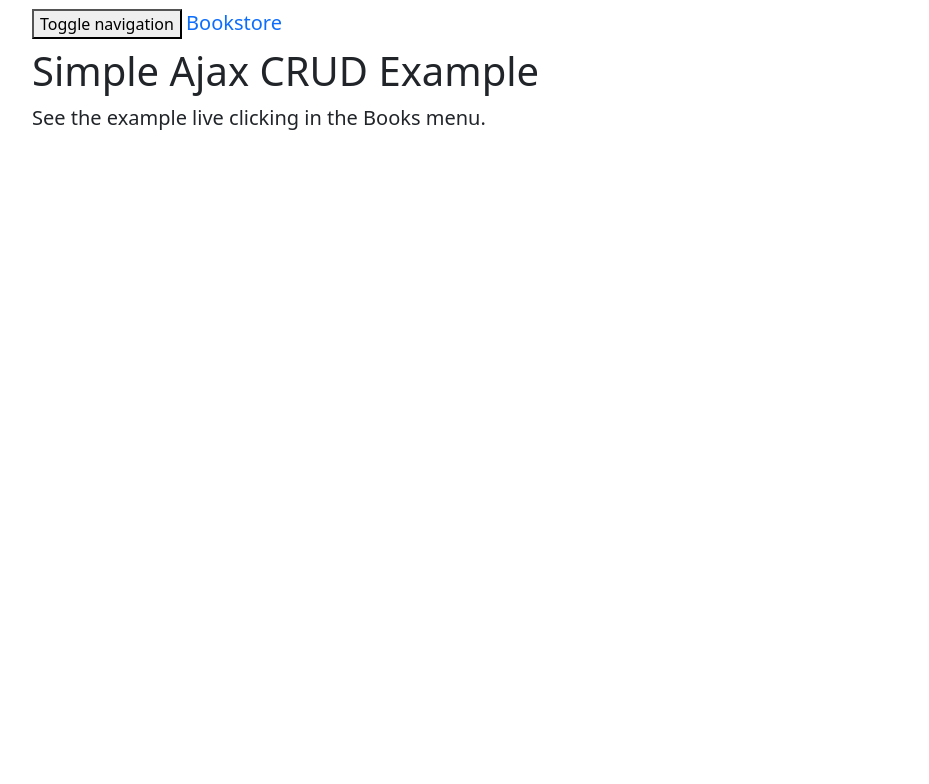
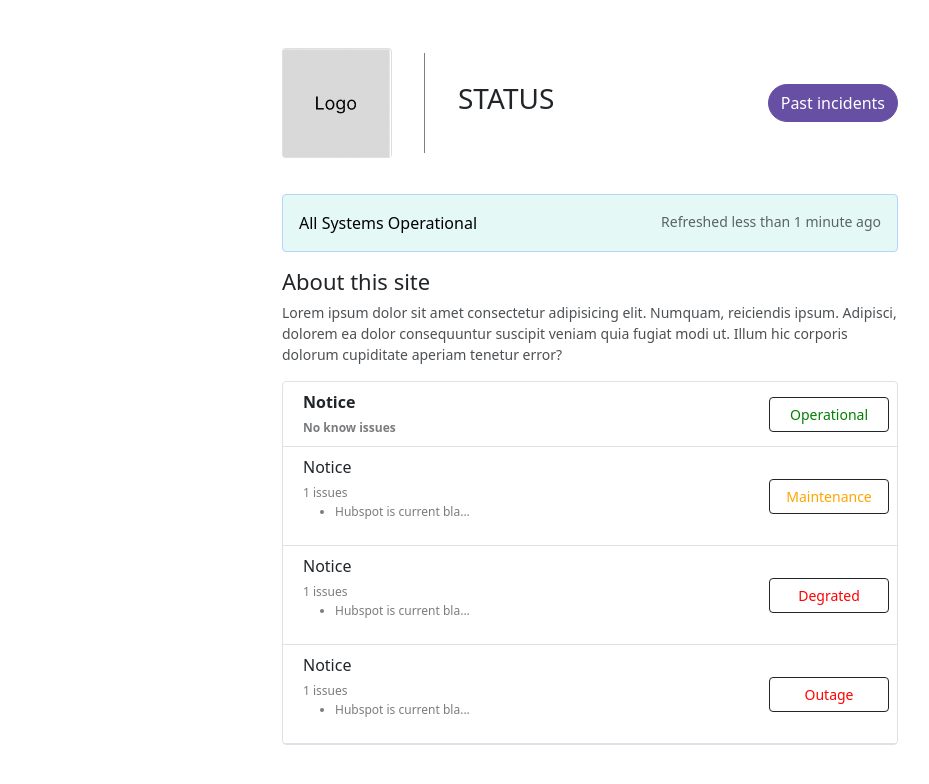
Before and after one commit to viettaiii/book-django-ajax, a Django app: template templates/home.html in a window 1280 px wide. Shown: the top 784 px of the page, without its empty margins (50-979 px from the left). Run offline with Django 5.2, Linux system fonts and the light colour scheme; the template is opened without the code that fills it, so the values that code supplies are empty; some libraries are stand-ins or nearby versions.

Commit message:
feat(Template html): Add template hmtl

```diff
--- a/backend/urls.py
+++ b/backend/urls.py
@@ -1,7 +1,12 @@
 from django.contrib import admin
 from django.urls import path, include
+from django.views.generic import TemplateView
 
 urlpatterns = [
     path('admin/', admin.site.urls),
     path('books/', include('books.urls')),
+    path('', TemplateView.as_view(template_name='home.html'), name='home'),
+    path('history/', TemplateView.as_view(template_name='history.html'), name='history'),
+    path('detail/', TemplateView.as_view(template_name='detail.html'), name='detail'),
+    path('detail/', TemplateView.as_view(template_name='detail.html'), name='detail'),
 ]
--- /dev/null
+++ b/books/static/styles/index.css
@@ -0,0 +1,217 @@
+/* Default font size */
+.fs-7 {
+    font-size: 16px;
+}
+.fs-8 {
+    font-size: 14px;
+}
+.fs-9 {
+    font-size: 12px;
+}
+
+/* Default btn */
+
+.btn:focus {
+    box-shadow: 0 0 0 0.25rem transparent!important;
+}
+
+/* default margin */
+
+.mx-6 {
+    margin-left: 30px!important ;
+    margin-right: 30px!important ;
+}
+.mx-7 {
+    margin-left: 50px!important ;
+    margin-right: 50px!important ;
+}
+.mx-8 {
+    margin-left: 70px!important ;
+    margin-right: 70px!important ;
+}
+
+
+
+
+/* HOME PAGE */
+/* Header */
+.header {
+    height: 110px;
+}
+
+.header__logo {
+    width: 110px;
+    height: 110px;
+}
+
+.header__status {
+    text-transform: uppercase;
+}
+
+.header__btn {
+    background-color: #6750A4!important;
+    border-radius: 60px!important;
+    border-color:  #6750A4!important;
+}
+
+.header__vertical-line {
+    border-left: 1px solid black; /* Đường gạch đứng */
+    height: 100px; /* Chiều cao của đường gạch */
+    width: 2px;
+    margin: 0px 24px;
+    opacity: 0.5;
+}
+
+/* Alert */
+.alert-custom {
+    margin: 36px 0px;
+    background-color: #E4F8F6!important;
+
+
+}
+
+.alert-custom span {
+    color:black!important;
+}
+.alert-custom span:nth-child(2) {
+    font-size: 14px;
+    opacity: 0.6;
+}
+.alert-custom span {
+    color:black!important;
+}
+
+
+/* About this-site */
+
+.about-this-site {
+
+}
+
+.about-this-site__title {
+    font-size: 22px;
+}
+
+.about-this-site__content {
+    opacity: 0.8;
+    font-size: 14px;
+}
+
+/* List items */
+
+.items {
+
+}
+
+.items__item {
+
+}
+
+/* Default item */
+.items__item__default__notice {
+    font-weight: bold;
+}
+
+.items__item__default__log {
+    font-size: 12px;
+    opacity: 0.6;
+}
+
+.items__item__default__log ul li {
+    font-size: 12px;
+    opacity: 1!important;
+    font-weight: 400;
+}
+
+
+/* operational item */
+.items__item__operational__icon {
+    color: green;
+}
+
+
+/* maintenance item */
+.items__item__maintenance__icon {
+    color: orange;
+}
+
+
+/* maintenance item */
+.items__item__degrated__icon {
+    color: orange;
+}
+/* partial outage item */
+.items__item__partial-outage__icon {
+    color: red;
+}
+
+
+
+
+
+
+/* Btn custom */
+.btn-operational {
+    color:green!important;
+    width: 120px;
+    font-size: 14px!important;
+
+}
+.btn-maintenance {
+    color:orange!important;
+    width: 120px;
+    font-size: 14px!important;
+
+}
+.btn-degrated {
+    color:orange!important;
+    width: 120px;
+    font-size: 14px!important;
+
+}
+.btn-partial-outage {
+    color:red!important;
+    width: 120px;
+    font-size: 14px!important;
+}
+
+
+
+/* ====== History page ====== */
+
+#history__search {
+    padding: 10px;
+    margin-top: -6px;
+    border: 0;
+    border-radius: 0;
+    background: #f1f1f1;
+  }
+
+
+
+/* History items */
+
+.history-item {
+    margin-bottom: 50px ;
+}
+
+.history-item h3 {
+    font-size: 22px;
+    margin: 10px 0px;
+}
+
+.history-item__title {
+    background-color: transparent!important;
+    font-weight: bold;
+    font-size: 20px;
+}
+
+.history-item__desc {
+    font-size: 14px;
+
+}
+
+.history-item__date {
+    font-size: 12px;
+    color:rgba(128, 128, 128, 0.8)!important;
+}
--- a/books/urls.py
+++ b/books/urls.py
@@ -1,10 +1,10 @@
 from django.urls import path
 from . import views
-from django.views.generic import TemplateView
+
 
 # path: /books/
 urlpatterns = [
-    path('', TemplateView.as_view(template_name='home.html'), name='home'),
+
     path('', views.book_list, name='book_list'),
     path('create/', views.book_create, name='book_create'),
     path('update/<int:pk>/', views.book_update, name='book_update'),
--- a/templates/base.html
+++ b/templates/base.html
@@ -5,6 +5,7 @@
     <meta http-equiv="X-UA-Compatible" content="IE=edge">
     <meta name="viewport" content="width=device-width, initial-scale=1">
     <title>Bookstore - Simple is Better Than Complex</title>
+    <link href="{% static 'styles/index.css' %}" rel="stylesheet">
     <link href="{% static 'css/bootstrap.min.css' %}" rel="stylesheet">
     <!--[if lt IE 9]>
       <script src="https://oss.maxcdn.com/html5shiv/3.7.3/html5shiv.min.js"></script>
@@ -12,11 +13,11 @@
     <![endif]-->
   </head>
   <body>
-    {% include 'includes/header.html' %}
-    <div class="container">
+    {% block header %}
+      {% include 'includes/header.html' %}
+    {% endblock %}
       {% block content %}
       {% endblock %}
-    </div>
     <script src="{% static 'js/jquery-3.1.1.min.js' %}"></script>
     <script src="{% static 'js/bootstrap.min.js' %}"></script>
     {% block javascript %}
--- a/templates/home.html
+++ b/templates/home.html
@@ -1,7 +1,137 @@
 {% extends 'base.html' %}
+{% block content %}
+ <!-- Aleart -->
+ <div class='container w-50'>
+ <div
+ class="alert alert-primary d-flex justify-content-between alert-custom"
+ role="alert"
+>
+ <span>All Systems Operational</span>
+ <span>Refreshed less than 1 minute ago</span>
+</div>
 
-{% block content %}
-  <h1 class="page-header">Simple Ajax CRUD Example</h1>
+<!-- About this site -->
+<div class="about-this-site">
+ <h2 class="about-this-site__title">About this site</h2>
+ <p class="about-this-site__content">
+   Lorem ipsum dolor sit amet consectetur adipisicing elit. Numquam,
+   reiciendis ipsum. Adipisci, dolorem ea dolor consequuntur suscipit
+   veniam quia fugiat modi ut. Illum hic corporis dolorum cupiditate
+   aperiam tenetur error?
+ </p>
+</div>
 
-  <p class="lead">See the example live clicking in the Books menu.</p>
-{% endblock %}
+<!-- List items -->
+<div class="items border rounded">
+ <!-- Item operational-->
+ <div
+   class="d-flex justify-content-between align-items-center px-2 border-bottom items_item__operational"
+ >
+   <div class="p-2 d-flex gap-1">
+     <span class="items__item__operational__icon"
+       ><i class="fa-solid fa-circle-check"></i
+     ></span>
+     <div class="items__item__default__notice">
+       <span>
+         <!-- Icon -->
+         Notice
+       </span>
+       <br />
+       <span class="items__item__default__log"> No know issues </span>
+     </div>
+   </div>
+   <div>
+     <button class="btn btn-outline-dark btn-operational">
+       Operational
+     </button>
+   </div>
+ </div>
+ <!-- Item maintenance-->
+ <div
+   class="d-flex justify-content-between align-items-center px-2 border-bottom"
+ >
+   <div class="p-2 d-flex gap-1">
+     <span class="items__item__icon items__item__maintenance__icon"
+       ><i class="fa-solid fa-clock"></i></span>
+     <div class="items__item__notice">
+       <span>
+         <!-- Icon -->
+         Notice
+       </span>
+       <br />
+       <span class="items__item__default__log">
+         1 issues
+         <ul>
+           <li>Hubspot is current bla...</li>
+         </ul>
+       </span>
+     </div>
+   </div>
+   <div>
+     <button class="btn btn-outline-dark btn-maintenance">
+       Maintenance
+     </button>
+   </div>
+ </div>
+ <!-- Item partial outage-->
+ <div
+   class="d-flex justify-content-between align-items-center px-2 border-bottom"
+ >
+   <div class="p-2 d-flex gap-1">
+     <span class="items__item__icon items__item__partial-outage__icon"
+       ><i class="fa-solid fa-circle-exclamation"></i></span>
+     <div
+       class="items__item__notice items__item__partial-outage__notice"
+     >
+       <span>
+         <!-- Icon -->
+         Notice
+       </span>
+       <br />
+       <span class="items__item__default__log">
+         1 issues
+         <ul>
+           <li>Hubspot is current bla...</li>
+         </ul>
+       </span>
+     </div>
+   </div>
+   <div>
+     <button class="btn btn-outline-dark btn-partial-outage">
+       Degrated
+     </button>
+   </div>
+ </div>
+
+ <!-- Item outage-->
+ <div
+   class="d-flex justify-content-between align-items-center px-2 border-bottom"
+ >
+   <div class="p-2 d-flex gap-1">
+     <span class="items__item__icon items__item__partial-outage__icon"
+       ><i class="fa-solid fa-triangle-exclamation"></i></span>
+     <div
+       class="items__item__notice items__item__partial-outage__notice"
+     >
+       <span>
+         <!-- Icon -->
+         Notice
+       </span>
+       <br />
+       <span class="items__item__default__log">
+         1 issues
+         <ul>
+           <li>Hubspot is current bla...</li>
+         </ul>
+       </span>
+     </div>
+   </div>
+   <div>
+     <button class="btn btn-outline-dark btn-partial-outage">
+       Outage
+     </button>
+   </div>
+ </div>
+</div>
+</div>
+{% endblock content %}
--- a/templates/includes/header.html
+++ b/templates/includes/header.html
@@ -1,21 +1,27 @@
-<nav class="navbar navbar-default">
-  <div class="container">
-    <div class="navbar-header">
-      <button type="button" class="navbar-toggle collapsed" data-toggle="collapse" data-target="#main-menu" aria-expanded="false">
-        <span class="sr-only">Toggle navigation</span>
-        <span class="icon-bar"></span>
-        <span class="icon-bar"></span>
-        <span class="icon-bar"></span>
-      </button>
-      <a class="navbar-brand" href="{% url 'home' %}">Bookstore</a>
+{% load static %}
+
+<div class="container w-50 mt-5 d-flex flex-column gap-2">
+  <!-- Header -->
+  <div class="d-flex justify-content-between header align-items-center">
+    <!-- Logo -->
+    <div class="d-flex gap-2 align-items-center">
+      <div>
+        <div class="card header__logo">
+          <img
+            src="{% static 'images/logo.png' %}"
+            class="card-img-top"
+            alt="..."
+          />
+        </div>
+      </div>
+      <div class="header__vertical-line"></div>
+      <!-- Title -->
+      <h3 class="header__status">Status</h3>
     </div>
-    <div class="collapse navbar-collapse" id="main-menu">
-      <ul class="nav navbar-nav">
-        <li{% if request.path == '/books/' %} class="active"{% endif %}>
-          <a href="{% url 'book_list' %}">Books</a>
-        </li>
-        <li><a href="https://simpleisbetterthancomplex.com">simpleisbetterthancomplex.com</a></li>
-      </ul>
+    <!-- Button -->
+    <div>
+      <button class="btn btn-danger header__btn">Past incidents</button>
     </div>
   </div>
-</nav>
+  <!-- Body -->
+</div>
```
Also changed, not shown: books/templates/books/book_list.html (+8 -0 lines), templates/detail.html (added, +76 -0 lines), templates/history.html (added, +109 -0 lines), books/static/images/logo.png (added), db.sqlite3.
